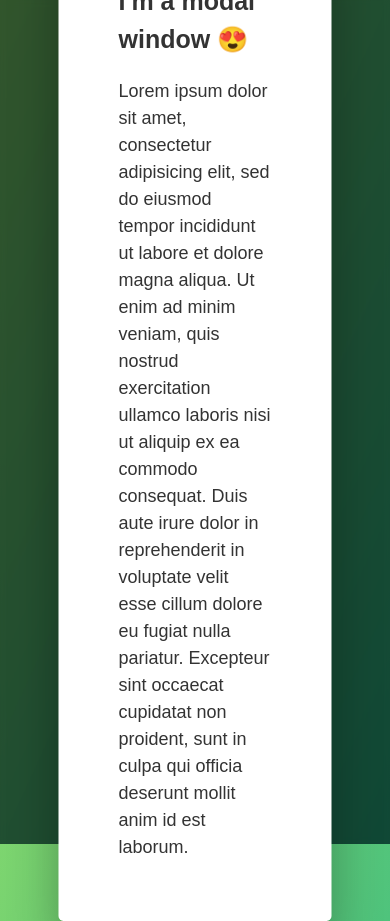
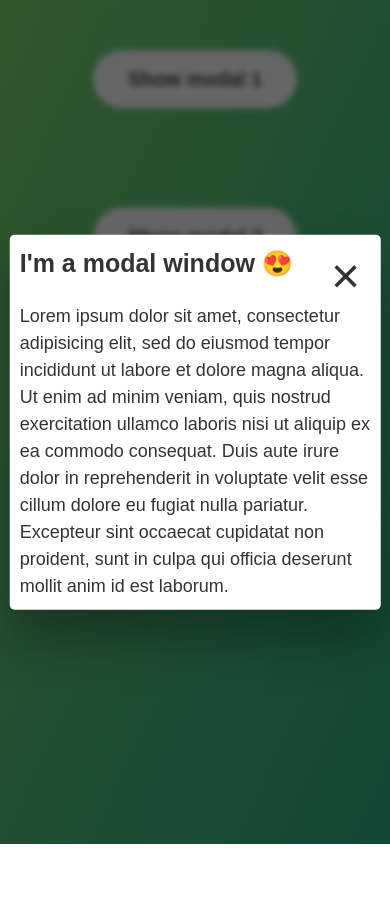
Before and after one commit to boarnerges/Modal-Window, a plain HTML site: page index.html in a window 390 px wide. Both pictures are taken after a click on the button "Show modal 1". After the commit the page ends 844 px from the top, so only its background shows below. Drawn offline with Linux system fonts and the light colour scheme.

Commit message:
modal adjustment

```diff
--- a/style.css
+++ b/style.css
@@ -85,7 +85,13 @@ p {
 }
 
 @media (max-width: 768px) {
-  .flex{
+  .flex {
     display: flex;
     flex-direction: column;
   }
+
+  .modal {
+    width: 95%;
+    padding: 1rem;
+  }
+}
```
